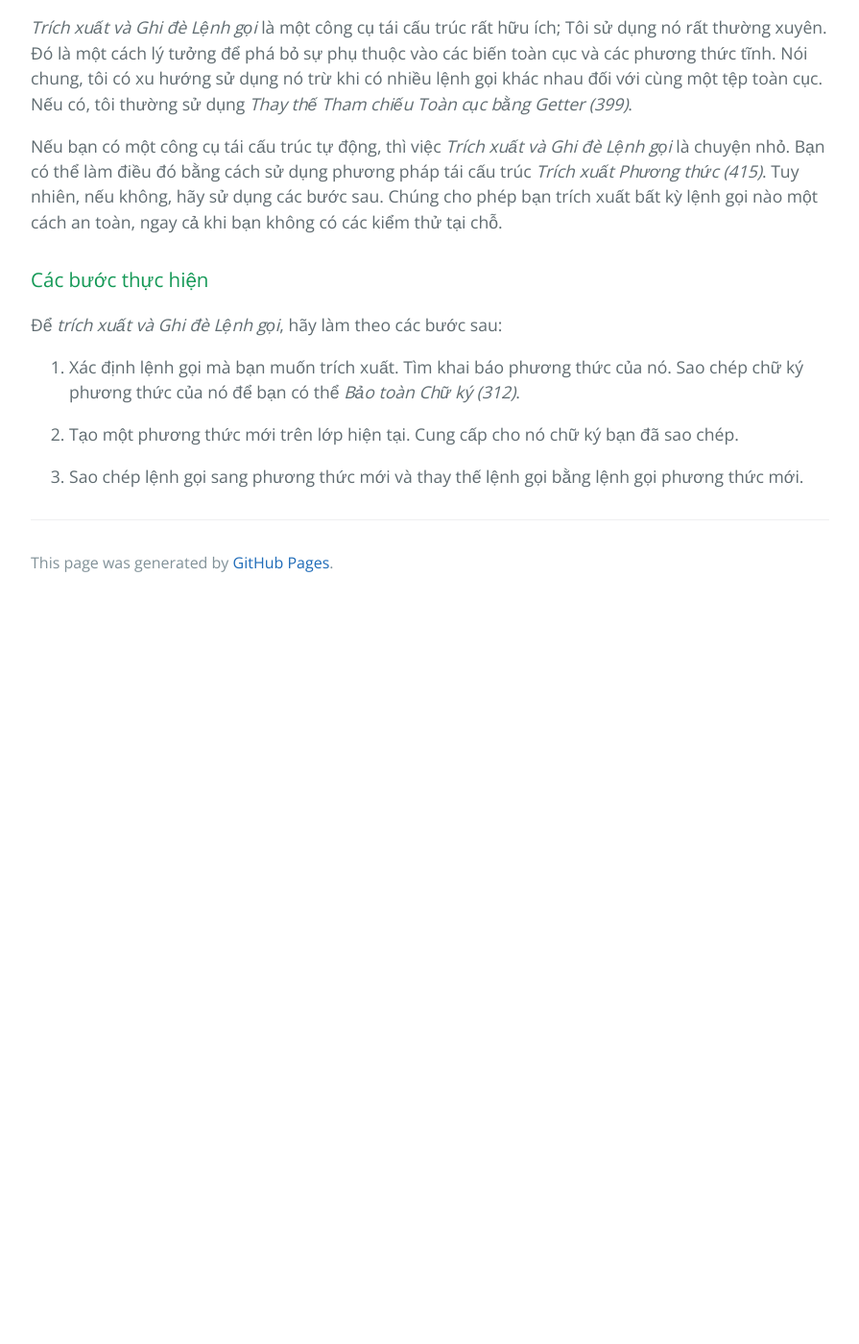
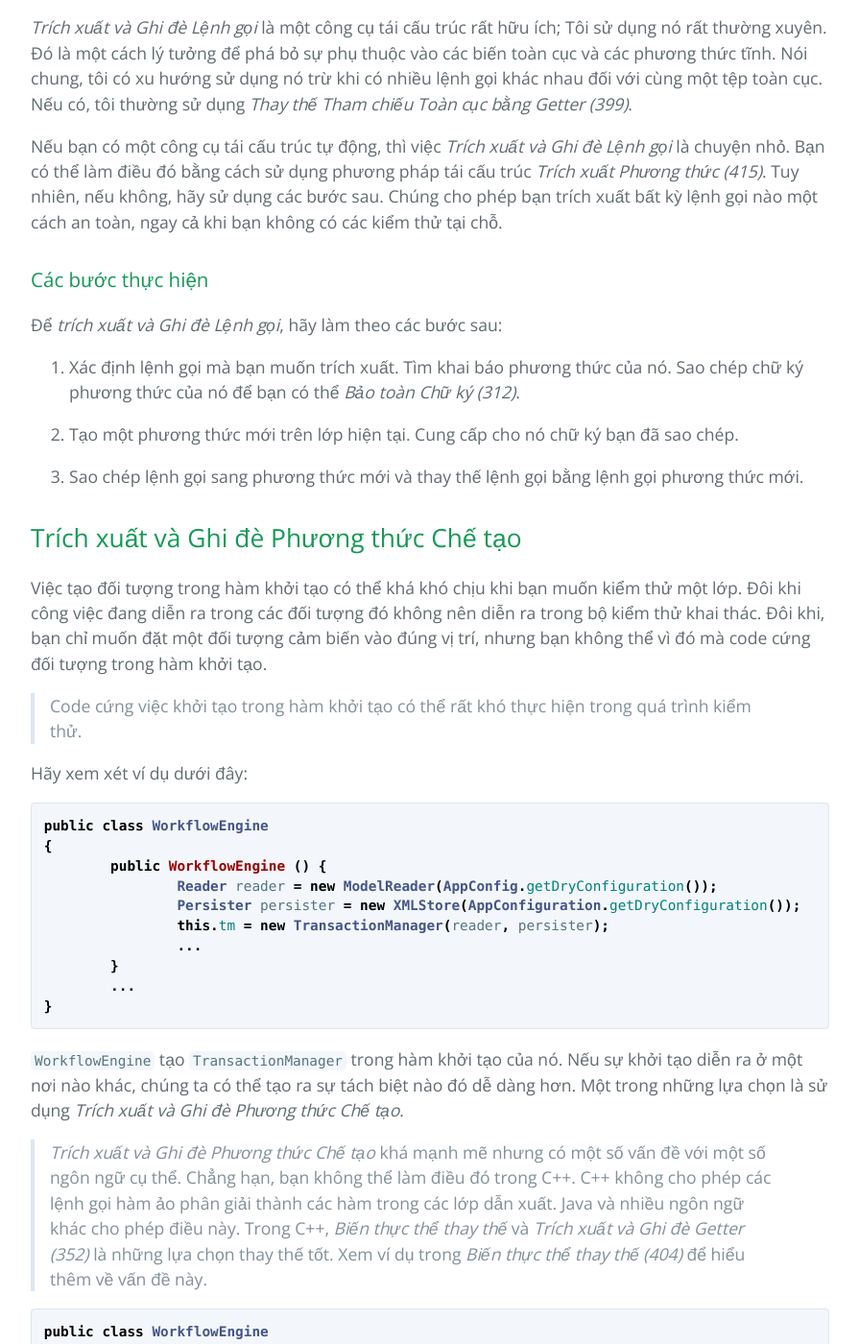
Before and after one commit to HaiBV/haibv.github.io, a Jekyll site: the page built from working-effectively-with-legacy-code/chapter-25-dependency-breaking-techniques.md, in a window 1280 px wide and 1400 px high, scrolled down 23231 px. Shown: the whole window at 96% size, without its empty margins (192-1087 px from the left). Built offline with Jekyll 4.4.1, drawn with Linux system fonts in a browser that asks for light colours; our own code applies the rules of GitHub Pages for plain Markdown files; before the commit the page ends 23861 px from its top, so only the background shows below that; some of the changed text lies outside the part shown.

Commit message:
Book - Working Efectively with Legacy Code - P3 - C25

````diff
--- a/working-effectively-with-legacy-code/chapter-25-dependency-breaking-techniques.md
+++ b/working-effectively-with-legacy-code/chapter-25-dependency-breaking-techniques.md
@@ -717,3 +717,66 @@ Nếu bạn có một công cụ tái cấu trúc tự động, thì việc _Tr
 2. Tạo một phương thức mới trên lớp hiện tại. Cung cấp cho nó chữ ký bạn đã sao chép.
 
 3. Sao chép lệnh gọi sang phương thức mới và thay thế lệnh gọi bằng lệnh gọi phương thức mới.
+
+## Trích xuất và Ghi đè Phương thức Chế tạo
+
+Việc tạo đối tượng trong hàm khởi tạo có thể khá khó chịu khi bạn muốn kiểm thử một lớp. Đôi khi công việc đang diễn ra trong các đối tượng đó không nên diễn ra trong bộ kiểm thử khai thác. Đôi khi, bạn chỉ muốn đặt một đối tượng cảm biến vào đúng vị trí, nhưng bạn không thể vì đó mà code cứng đối tượng trong hàm khởi tạo.
+
+> Code cứng việc khởi tạo trong hàm khởi tạo có thể rất khó thực hiện trong quá trình kiểm thử.
+
+Hãy xem xét ví dụ dưới đây:
+
+```java
+public class WorkflowEngine
+{
+	public WorkflowEngine () {
+		Reader reader = new ModelReader(AppConfig.getDryConfiguration());
+		Persister persister = new XMLStore(AppConfiguration.getDryConfiguration());
+		this.tm = new TransactionManager(reader, persister);
+		...
+	}
+	...
+}
+```
+
+`WorkflowEngine` tạo `TransactionManager` trong hàm khởi tạo của nó. Nếu sự khởi tạo diễn ra ở một nơi nào khác, chúng ta có thể tạo ra sự tách biệt nào đó dễ dàng hơn. Một trong những lựa chọn là sử dụng _Trích xuất và Ghi đè Phương thức Chế tạo_.
+
+> _Trích xuất và Ghi đè Phương thức Chế tạo_ khá mạnh mẽ nhưng có một số vấn đề với một số ngôn ngữ cụ thể. Chẳng hạn, bạn không thể làm điều đó trong C++. C++ không cho phép các lệnh gọi hàm ảo phân giải thành các hàm trong các lớp dẫn xuất. Java và nhiều ngôn ngữ khác cho phép điều này. Trong C++, _Biến thực thể thay thế_ và _Trích xuất và Ghi đè Getter (352)_ là những lựa chọn thay thế tốt. Xem ví dụ trong _Biến thực thể thay thế (404)_ để hiểu thêm về vấn đề này.
+
+```java
+public class WorkflowEngine
+{
+	public WorkflowEngine () {
+		this.tm = makeTransactionManager();
+		...
+	}
+
+	protected TransactionManager makeTransactionManager() {
+		Reader reader = new ModelReader(AppConfiguration.getDryConfiguration());
+		Persister persister = new XMLStore(AppConfiguration.getDryConfiguration());
+		return new TransactionManager(reader, persister);
+	}
+	...
+}
+```
+
+Khi có phương thức chế tạo đó, chúng ta có thể phân lớp và ghi đè nó để có thể trả về `TransactionManager` mới bất cứ khi nào chúng ta cần:
+
+```java
+public class TestWorkflowEngine extends WorkflowEngine
+{
+	protected TransactionManager makeTransactionManager() {
+		return new FakeTransactionManager();
+	}
+}
+```
+
+### Các bước thực hiện
+
+Để _Trích xuất và Ghi đè Phương thức Chế tạo_, hãy làm theo các bước sau:
+
+1. Xác định việc khởi tạo đối tượng trong hàm khởi tạo.
+
+2. Trích xuất tất cả công việc liên quan đến quá trình khởi tạo thành một phương thức chế tạo.
+
+3. Tạo một lớp con kiểm thử và ghi đè phương thức chế tạo đó để tránh phụ thuộc vào các loại có vấn đề đang được kiểm thử.
````
